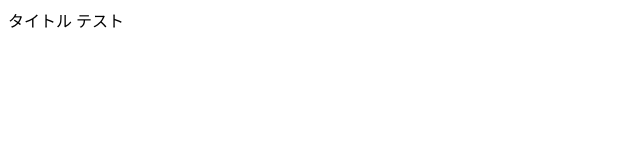
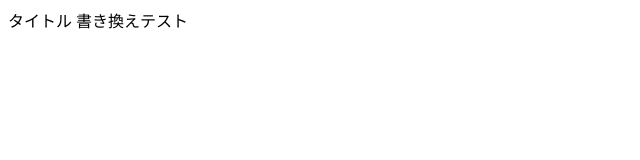
Before and after one commit to yuki0907/2024-04-29-test, a plain HTML site: page index.html in a window 1280 px wide. Shown: the full height of the page, 0-640 px from the left. Drawn offline with Linux system fonts and the light colour scheme.

Commit message:
Update index.html

```diff
--- a/index.html
+++ b/index.html
@@ -4,7 +4,7 @@
     <meta charset="utf-8">
     <titel>タイトル</titel>
     <body>
-      テスト
+      書き換えテスト
     </body>
   </head>
 <html>
```
